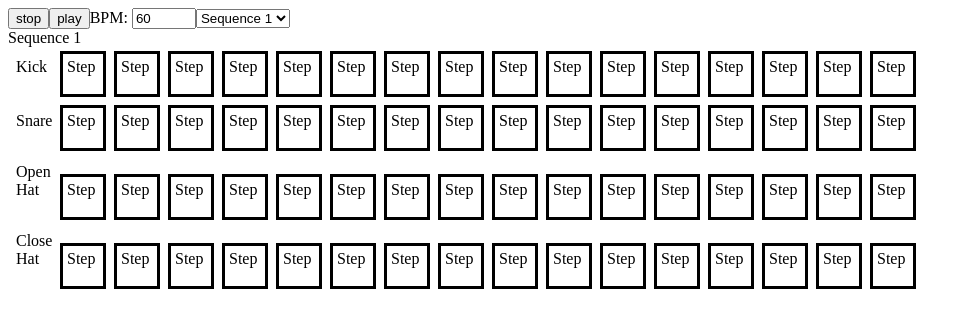
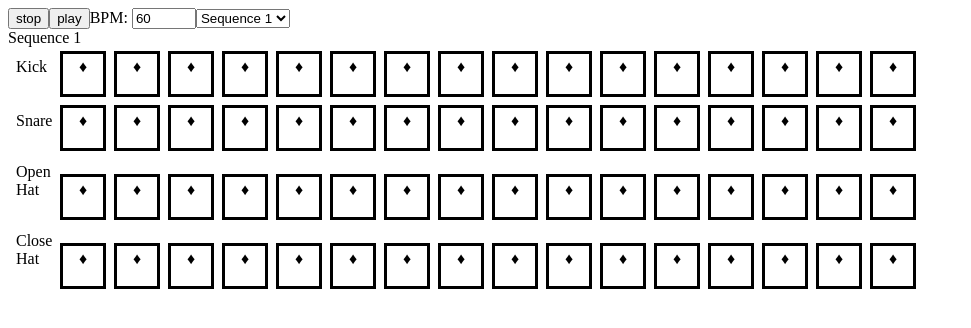
Before and after one commit to genechan/drumPad, a React (Vite) app: page / in a window 1280 px wide. Shown: the top 328 px of the page, without its empty margins (0-971 px from the left). Built offline with nearby package versions, Linux system fonts and the light colour scheme.

Commit message:
Added onClick feature to each step

```diff
--- a/src/App.js
+++ b/src/App.js
@@ -47,7 +47,7 @@ const App = () => {
         selectedSequenceId={selectedSequence.id}
         onChangeSequence={onChangeSequence(dispatch)}
       />
-      <Sequence data={selectedSequence} />
+      <Sequence data={selectedSequence} onClickStep={onClickStep(dispatch)} />
     </div>
   );
 };
@@ -77,4 +77,13 @@ export const onChangeSequence = (dispatch) => {
     });
   };
 };
+
+export const onClickStep = (dispatch) => {
+  return (payload) => {
+    dispatch({
+      type: Actions.UPDATE_SINGLE_STEP,
+      payload,
+    });
+  };
+};
 export default App;
--- a/src/components/pattern.js
+++ b/src/components/pattern.js
@@ -2,17 +2,25 @@ import React from "react";
 import Step from "./step";
 import styled from "styled-components";
 
-const Pattern = ({ data }) => {
+const Pattern = ({ data, handleStepChange }) => {
   return (
     <Row>
       <Label>{data.name}</Label>
-      {createSteps(data.steps)}
+      {createSteps(data.steps, handleStepChange)}
     </Row>
   );
 };
-const createSteps = (list) => {
+const createSteps = (list, handleStepChange) => {
   return list.map((stepObj, index) => {
-    return <Step key={`step-${index}`} data={stepObj} />;
+    const onClick = () => {
+      const { patternId, onClick } = handleStepChange();
+      onClick({
+        patternId,
+        column: stepObj.id,
+        values: { ...stepObj, active: !stepObj.active },
+      });
+    };
+    return <Step key={`step-${index}`} data={stepObj} onClick={onClick} />;
   });
 };
 const Row = styled.div`
--- a/src/components/sequence.js
+++ b/src/components/sequence.js
@@ -1,17 +1,29 @@
 import React from "react";
 import Pattern from "./pattern";
 
-const Sequence = ({ data }) => {
+const Sequence = ({ data, onClickStep }) => {
   return (
     <div>
       <div>{data.name}</div>
-      {createPattern(data.pattern)}
+      {createPattern(data.pattern, onClickStep)}
     </div>
   );
 };
-const createPattern = (list) => {
-  return list.map((pattern, index) => (
-    <Pattern key={`pattern-${index}`} data={pattern} />
-  ));
+const createPattern = (list, onClickStep) => {
+  return list.map((pattern, index) => {
+    const onClick = () => {
+      return {
+        patternId: pattern.id,
+        onClick: onClickStep,
+      };
+    };
+    return (
+      <Pattern
+        key={`pattern-${index}`}
+        data={pattern}
+        handleStepChange={onClick}
+      />
+    );
+  });
 };
 export default Sequence;
--- a/src/components/step.js
+++ b/src/components/step.js
@@ -1,7 +1,11 @@
 import React from "react";
 import styled from "styled-components";
-const Step = ({ data }) => {
-  return <Button focus={data.focus}>Step</Button>;
+const Step = ({ data, onClick }) => {
+  return (
+    <Button onClick={onClick} focus={data.focus} active={data.active}>
+      &diams;
+    </Button>
+  );
 };
 const Button = styled.div`
   display: inline-block;
@@ -10,6 +14,21 @@ const Button = styled.div`
   margin: 0.25em;
   padding: 0.25em;
   border: solid;
-  color: ${(props) => props.focus && "yellowgreen"};
+  text-align: center;
+  color: ${(props) => {
+    let color = "black";
+    if (props.active) {
+      return "blue";
+    }
+    if (props.focus) {
+      return "yellowgreen";
+    }
+    return color;
+  }};
+  background: ${(props) => {
+    if (props.active && props.focus) {
+      return "bisque";
+    }
+  }};
 `;
 export default Step;
```
